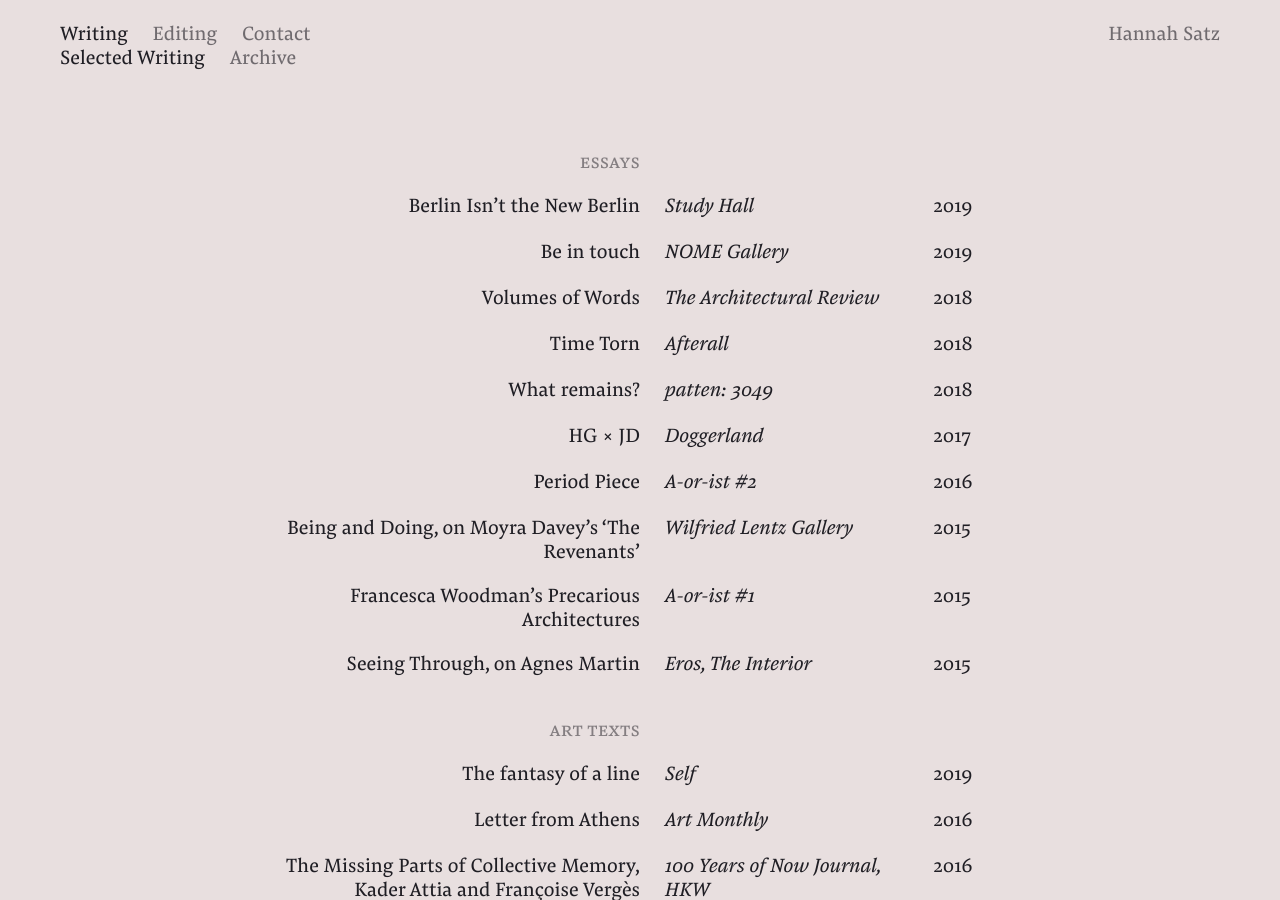
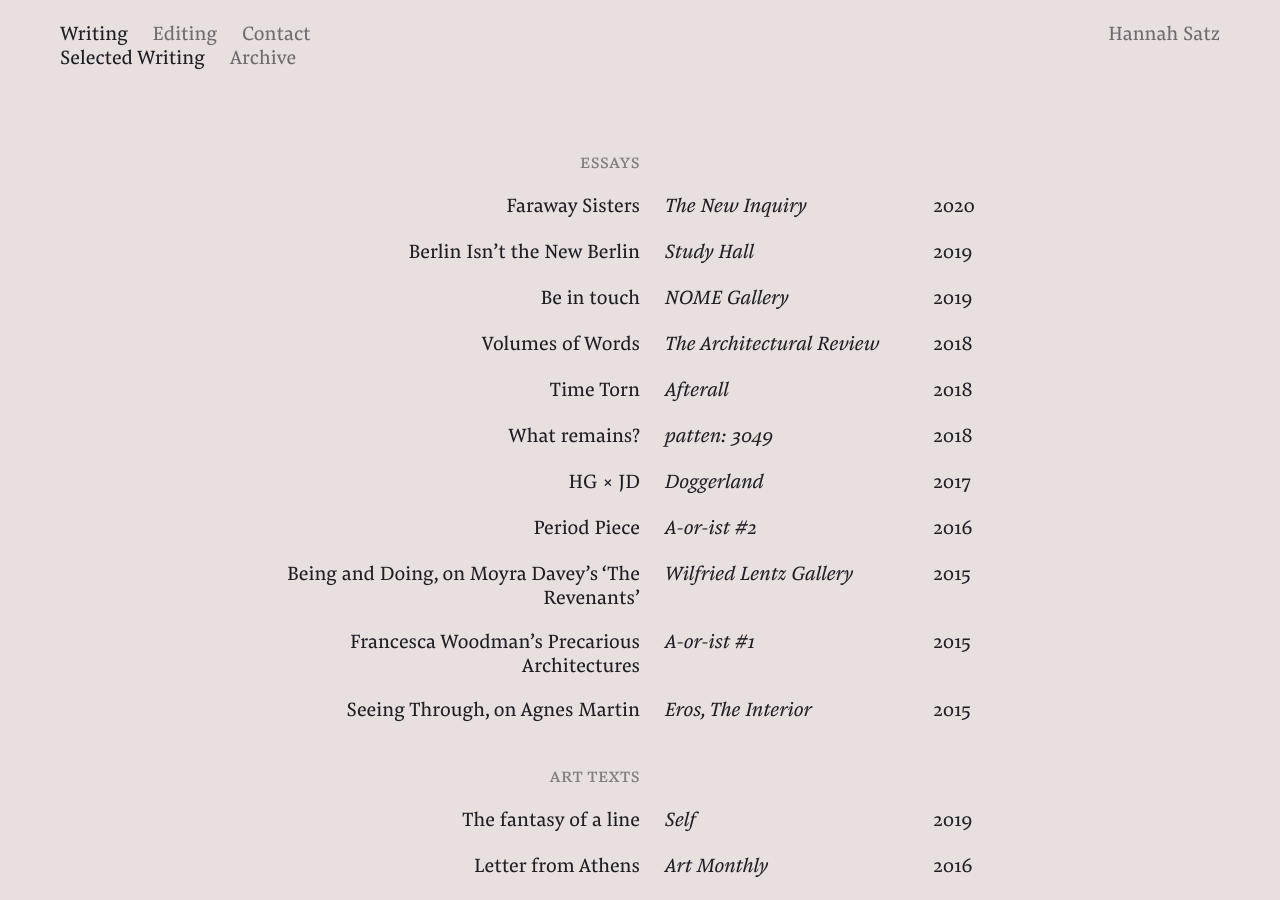
Before and after one commit to hg-site/hg-site.github.io, a Jekyll site: the page built from writing/index.markdown, in a window 1280 px wide and 900 px high. Built offline with Jekyll 4.4.1, drawn with Linux system fonts in a browser that asks for light colours.

Commit message:
Updated Index

```diff
--- a/writing/index.markdown
+++ b/writing/index.markdown
@@ -6,6 +6,14 @@
 
 <div class="sw-row">
 	<div class="sw-heading">Essays</div>
+</div>
+
+<div class="sw-row">
+	<a href="https://thenewinquiry.com/faraway-sisters/">
+	<div class="sw-title">Faraway Sisters</div>
+	<div class="sw-publication">The New Inquiry</div>
+	<div class="sw-year">2020</div>
+	</a>
 </div>
 
 <div class="sw-row">
```
